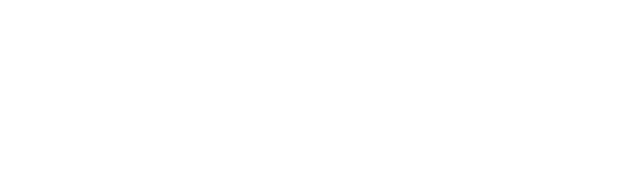
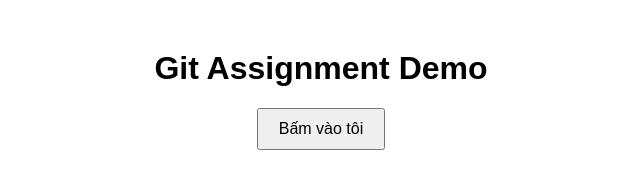
Before and after one commit to tuvananh/assignment_git, a plain HTML site: page index.html in a window 1280 px wide. Shown: the whole page, without its empty margins (319-959 px from the left). Drawn offline with Linux system fonts and the light colour scheme.

Commit message:
update nut xin chao

```diff
--- a/index.html
+++ b/index.html
@@ -3,11 +3,31 @@
 
 <head>
     <meta charset="UTF-8">
-    <title>Git Training App</title>
+    <title>Demo Git Assignment</title>
+    <style>
+        body {
+            font-family: Arial, sans-serif;
+            text-align: center;
+            margin-top: 50px;
+        }
+
+        button {
+            padding: 10px 20px;
+            font-size: 16px;
+            cursor: pointer;
+        }
+    </style>
 </head>
 
 <body>
+    <h1>Git Assignment Demo</h1>
+    <button onclick="showMessage()">Bấm vào tôi</button>
 
+    <script>
+        function showMessage() {
+            alert("xin chào");
+        }
+    </script>
 </body>
 
 </html>
```
